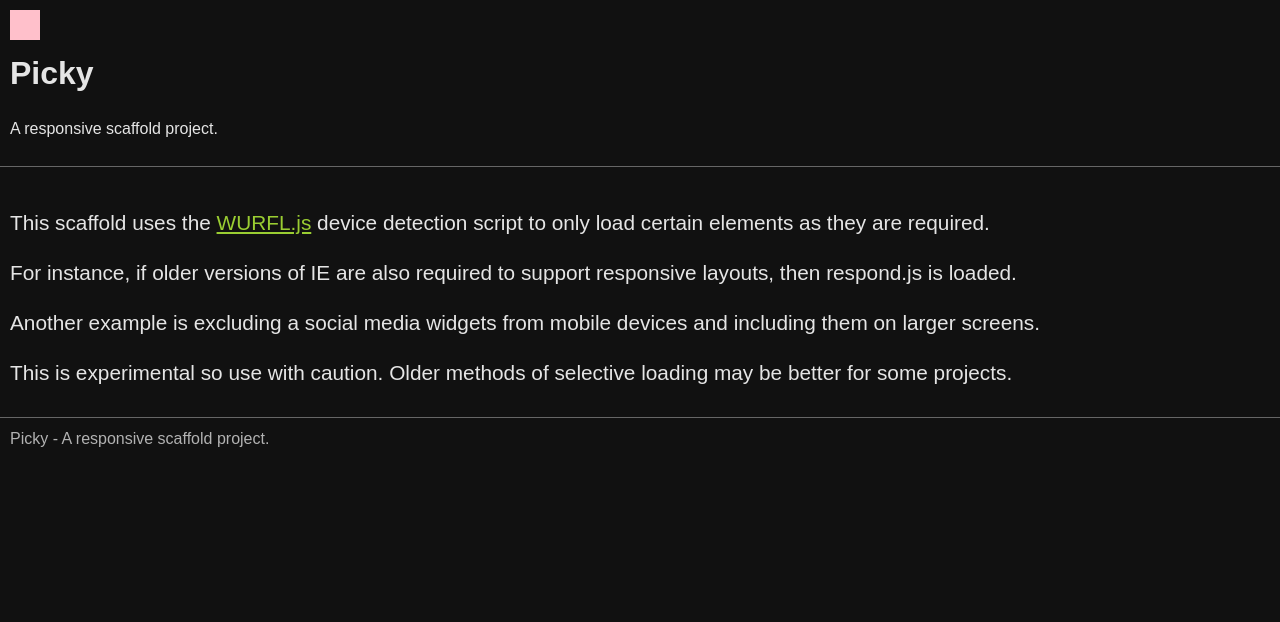
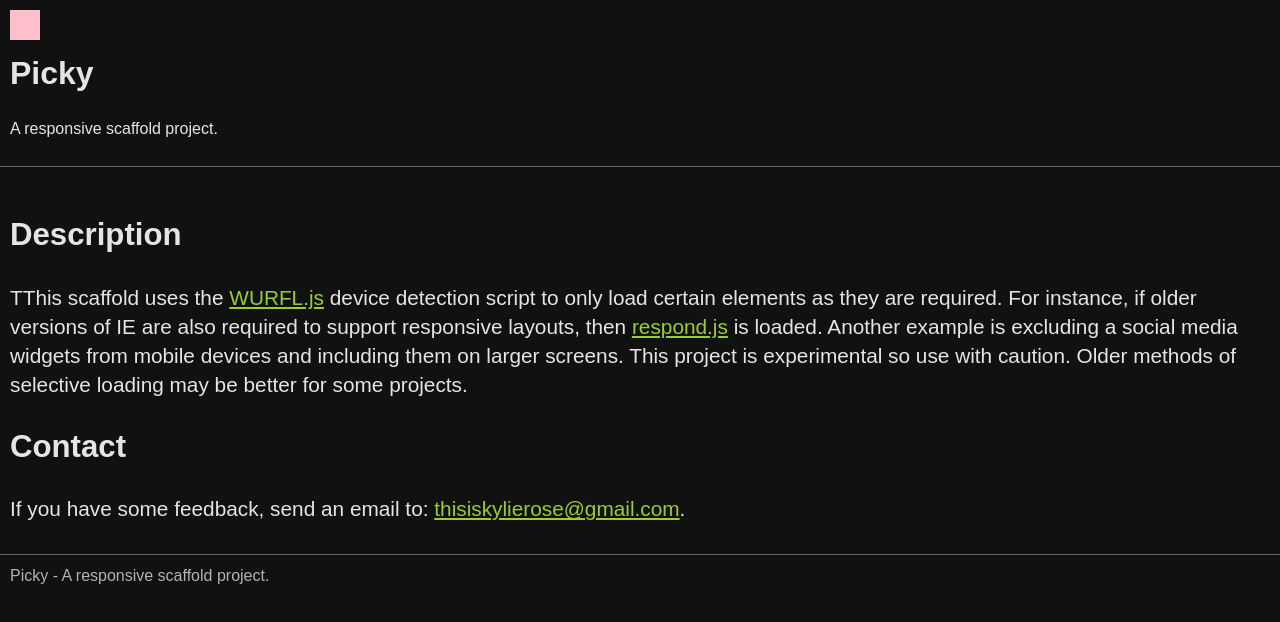
Before and after one commit to thisiskylierose/Picky, a plain HTML site: page index.html in a window 1280 px wide. Drawn offline with Linux system fonts and the light colour scheme; a script that the page names is missing.

Commit message:
updated index file

```diff
--- a/index.html
+++ b/index.html
@@ -42,10 +42,11 @@
                     </ul>
                 </nav>
                 <div class="content">
-                    <p>This scaffold uses the <a href="http://wurfl.io/">WURFL.js</a> device detection script to only load certain elements as they are required.</p>
-                    <p>For instance, if older versions of IE are also required to support responsive layouts, then respond.js is loaded.</p>
-                    <p>Another example is excluding a social media widgets from mobile devices and including them on larger screens.</p>
-                    <p>This is experimental so use with caution. Older methods of selective loading may be better for some projects.</p>
+                    <h2>Description</h2>
+                    <p>TThis scaffold uses the <a href="http://wurfl.io/">WURFL.js</a> device detection script to only load certain elements as they are required. For instance, if older versions of IE are also required to support responsive layouts, then
+                        <a href="https://github.com/scottjehl/Respond">respond.js</a> is loaded. Another example is excluding a social media widgets from mobile devices and including them on larger screens. This project is experimental so use with caution. Older methods of selective loading may be better for some projects.</p>
+                    <h2>Contact</h2>
+                    <p>If you have some feedback, send an email to: <a href="mailto:thisiskylierose@gmail.com">thisiskylierose@gmail.com</a>.</p>
                 </div>
                 <footer class="site-footer">
                     Picky - A responsive scaffold project.
```
